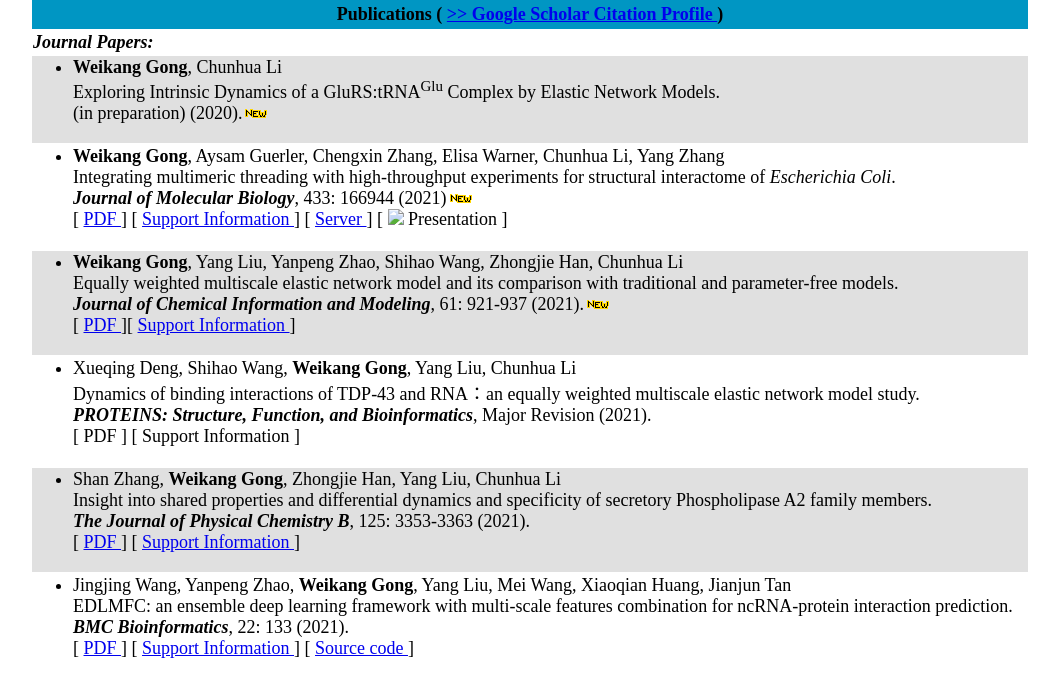
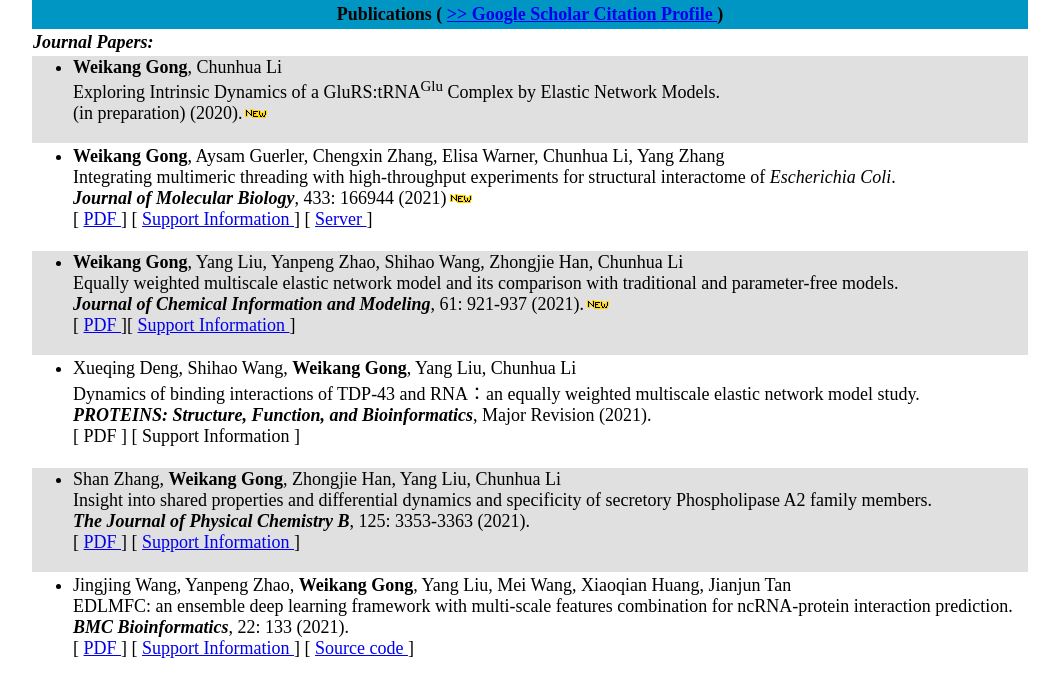
Before and after one commit to Weikang-Gong/Weikang-Gong.github.io, a plain HTML site: page Publications.html in a window 1280 px wide. Shown: the part 86-763 px from the top of the page, without its empty margins (110-1169 px from the left). Drawn offline with Linux system fonts and the light colour scheme.

Commit message:
Update Publications.html

```diff
--- a/Publications.html
+++ b/Publications.html
@@ -137,11 +137,6 @@
         [
 		<a href=https://zhanglab.ccmb.med.umich.edu/Threpp/>
 		Server
-		</a>
-		]
-		[
-		<img src="./Journal_Papers/2021_JMB_Integrating Multimeric Threading With High-throughput Experiments for Structural Interactome of Escherichia coli_Presentation.jpg">
-		Presentation
 		</a>
 		]
 		</li>
```
